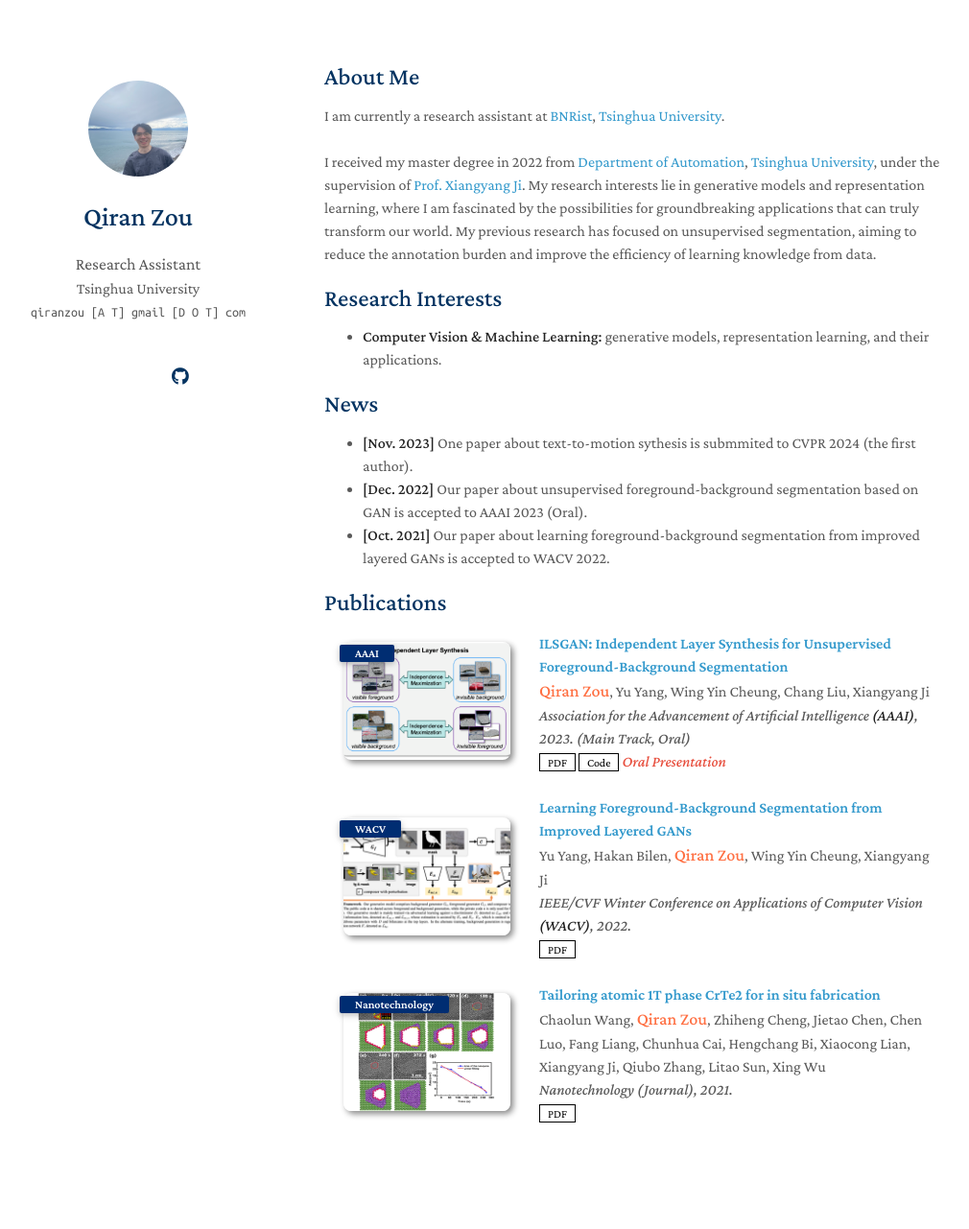
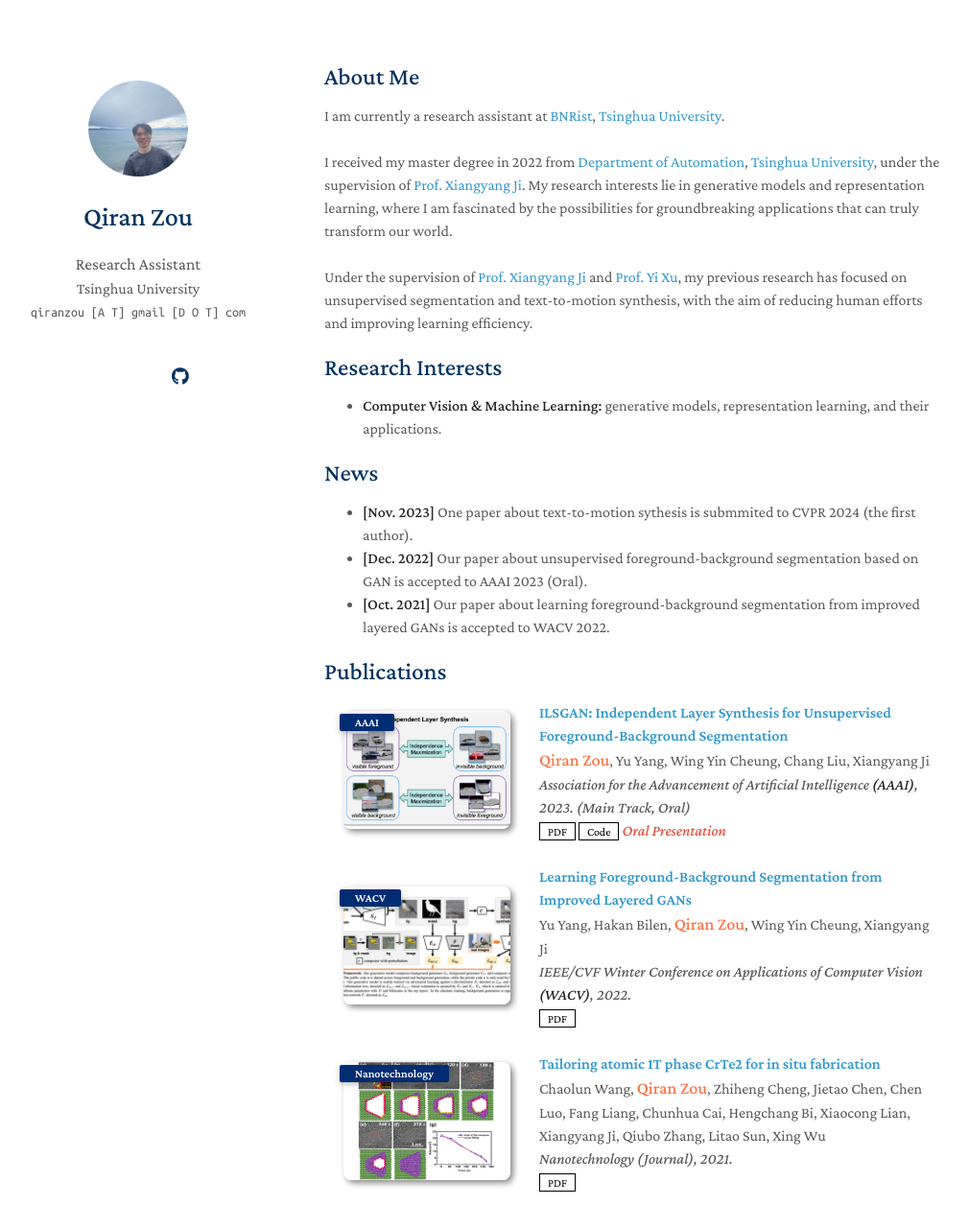
Before and after one commit to qrzou/qrzou.github.io, a Jekyll site: the page built from index.md, in a window 1280 px wide and 1370 px high. Shown: the top 1281 px of the window at 96% size, without its empty margins (132-1142 px from the left). Built offline with Jekyll 4.4.1, drawn with Linux system fonts in a browser that asks for light colours; nearby versions of some CDN libraries; a style sheet for code colours, icons or effects is not loaded; our own code applies the rules of GitHub Pages for plain Markdown files.

Commit message:
Update index.md

```diff
--- a/index.md
+++ b/index.md
@@ -8,7 +8,11 @@ I am currently a research assistant at <a href="https://www.bnrist.tsinghua.edu.
 <br><br>
 I received my master degree in 2022 from <a href="https://www.au.tsinghua.edu.cn/index.htm">Department of Automation</a>, <a href="https://www.tsinghua.edu.cn/en/">Tsinghua University</a>, under the supervision of <a href="https://www.au.tsinghua.edu.cn/info/1166/2066.htm">Prof. Xiangyang Ji</a>. My research interests lie in generative models and representation learning, where I am fascinated by the possibilities for groundbreaking applications that can truly transform our world.
 <!-- and their applications which have the potential to change our lives. I am also interested in the cutting-edge intersection of machine learning and multiple modalities. -->
-My previous research has focused on unsupervised segmentation, aiming to reduce the annotation burden and improve the efficiency of learning knowledge from data.
+<br><br>
+Under the supervision of <a href="https://www.au.tsinghua.edu.cn/info/1166/2066.htm">Prof. Xiangyang Ji</a>
+and <a href="https://yxu71.github.io/">Prof. Yi Xu</a>,
+my previous research has focused on unsupervised segmentation and text-to-motion synthesis, with the aim of reducing human efforts and improving learning efficiency.
+
 
 ## Research Interests
 
```
